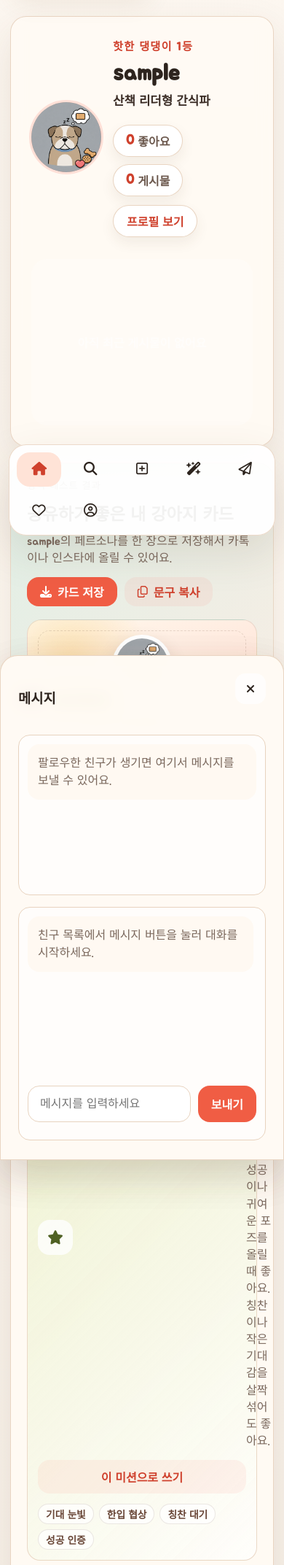
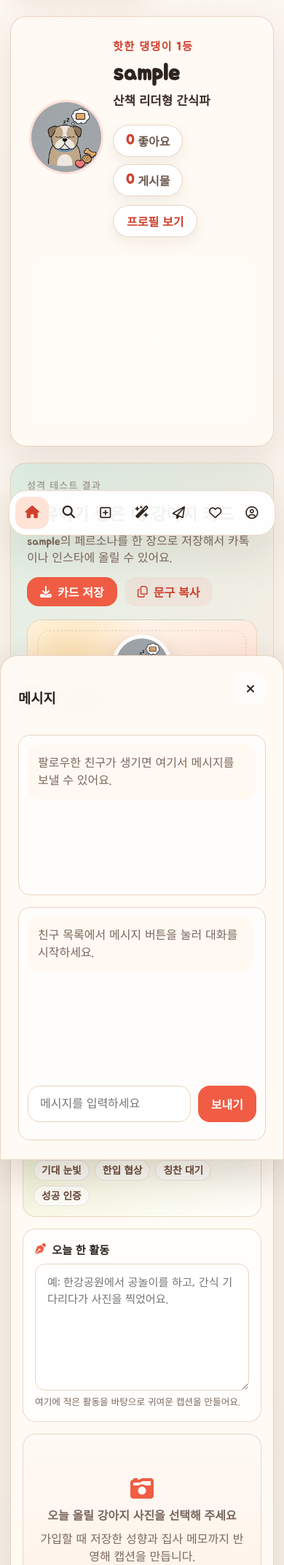
Before and after one commit to changgyu020804-arch/zoo-in-gong, a Flask app: page / in a window 390 px wide. Shown: the part 98-2243 px from the top of the page at 73% size. Run offline with Flask 3, Linux system fonts and the light colour scheme; the visitor is signed in with stand-in values (Sample User, id 1); data comes from the database, SQL or seed files in the repository; data that the repository does not hold is empty; some libraries are stand-ins or nearby versions; some web fonts are replaced.

Commit message:
Fix mobile mission card layout

```diff
--- a/static/css/style.css
+++ b/static/css/style.css
@@ -3754,3 +3754,78 @@ body {
         height: 96px;
     }
 }
+
+/* Mobile mission and navigation layout */
+@media (max-width: 860px) {
+    .app-shell {
+        padding-bottom: calc(92px + env(safe-area-inset-bottom));
+    }
+
+    .composer-card {
+        min-width: 0;
+        padding: 16px;
+    }
+
+    .daily-mission-card {
+        width: 100%;
+        min-width: 0;
+        grid-template-columns: 44px minmax(0, 1fr);
+        align-items: start;
+        gap: 10px 12px;
+        padding: 14px;
+        overflow: hidden;
+    }
+
+    .daily-mission-icon {
+        width: 44px;
+        height: 44px;
+        border-radius: 14px;
+    }
+
+    .daily-mission-copy {
+        width: 100%;
+        min-width: 0;
+        overflow-wrap: anywhere;
+        word-break: keep-all;
+    }
+
+    .daily-mission-copy strong,
+    .daily-mission-copy p {
+        width: 100%;
+        white-space: normal;
+    }
+
+    .daily-mission-card .ghost-button,
+    .daily-mission-card .mission-angle-row {
+        grid-column: 1 / -1;
+        min-width: 0;
+    }
+
+    .mission-angle-row {
+        justify-content: flex-start;
+    }
+
+    .mission-angle-chip {
+        max-width: 100%;
+        white-space: normal;
+    }
+
+    .mobile-nav {
+        grid-template-columns: repeat(7, minmax(0, 1fr));
+        gap: 4px;
+        padding: 8px;
+        padding-bottom: calc(8px + env(safe-area-inset-bottom));
+    }
+
+    .mobile-nav-button {
+        min-width: 0;
+        min-height: 44px;
+        padding: 10px 0;
+        border-radius: 14px;
+    }
+
+    .mobile-nav-button i {
+        width: auto;
+        font-size: 1.08rem;
+    }
+}
--- a/templates/partials/head.html
+++ b/templates/partials/head.html
@@ -6,5 +6,5 @@
     <link rel="preconnect" href="https://fonts.gstatic.com" crossorigin>
     <link href="https://fonts.googleapis.com/css2?family=Bagel+Fat+One&family=Pretendard:wght@400;500;600;700&display=swap" rel="stylesheet">
     <link rel="stylesheet" href="https://cdnjs.cloudflare.com/ajax/libs/font-awesome/6.5.2/css/all.min.css">
-    <link rel="stylesheet" href="{{ url_for('static', filename='css/style.css') }}?v=loading-static-20260622a">
+    <link rel="stylesheet" href="{{ url_for('static', filename='css/style.css') }}?v=mobile-mission-20260625a">
 </head>
```
